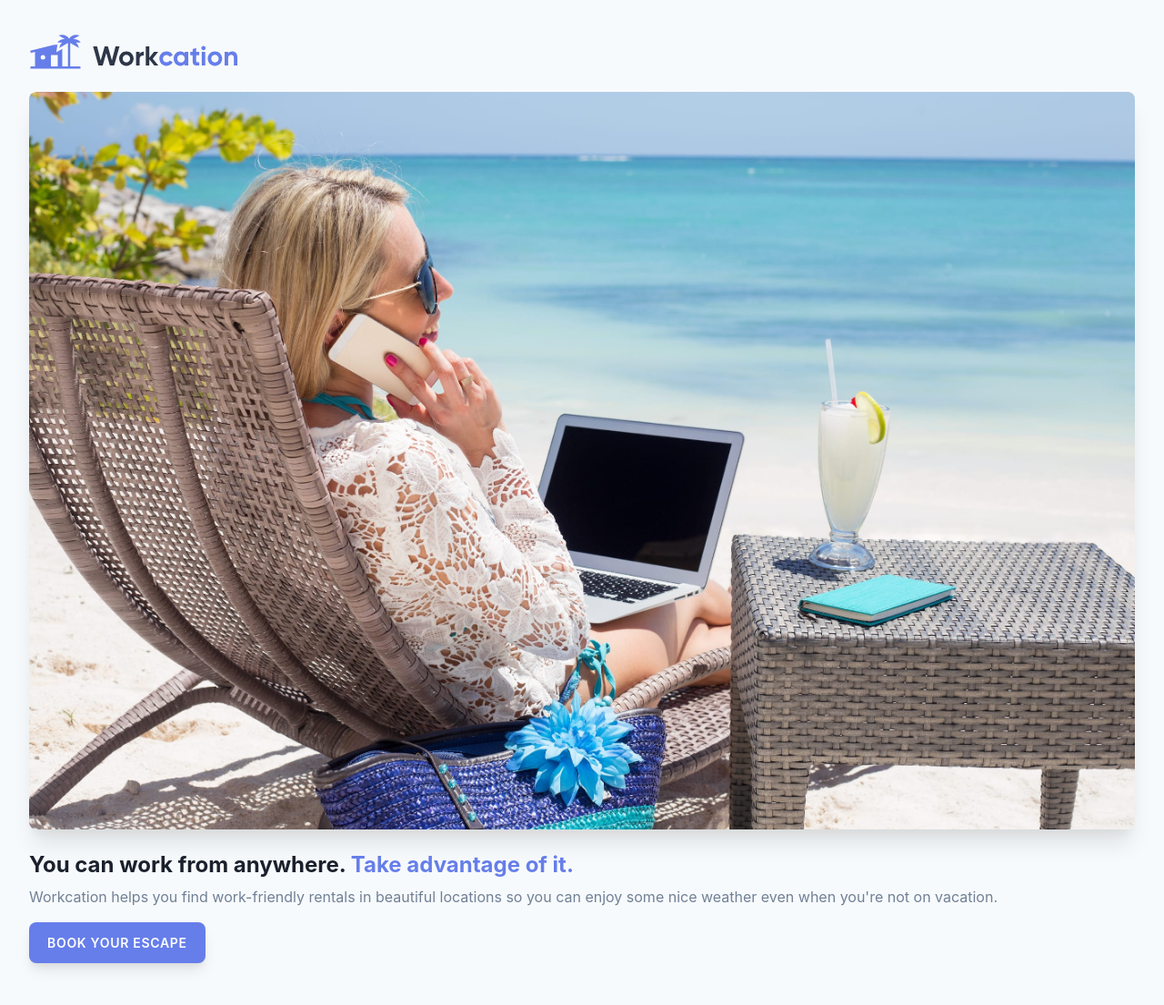
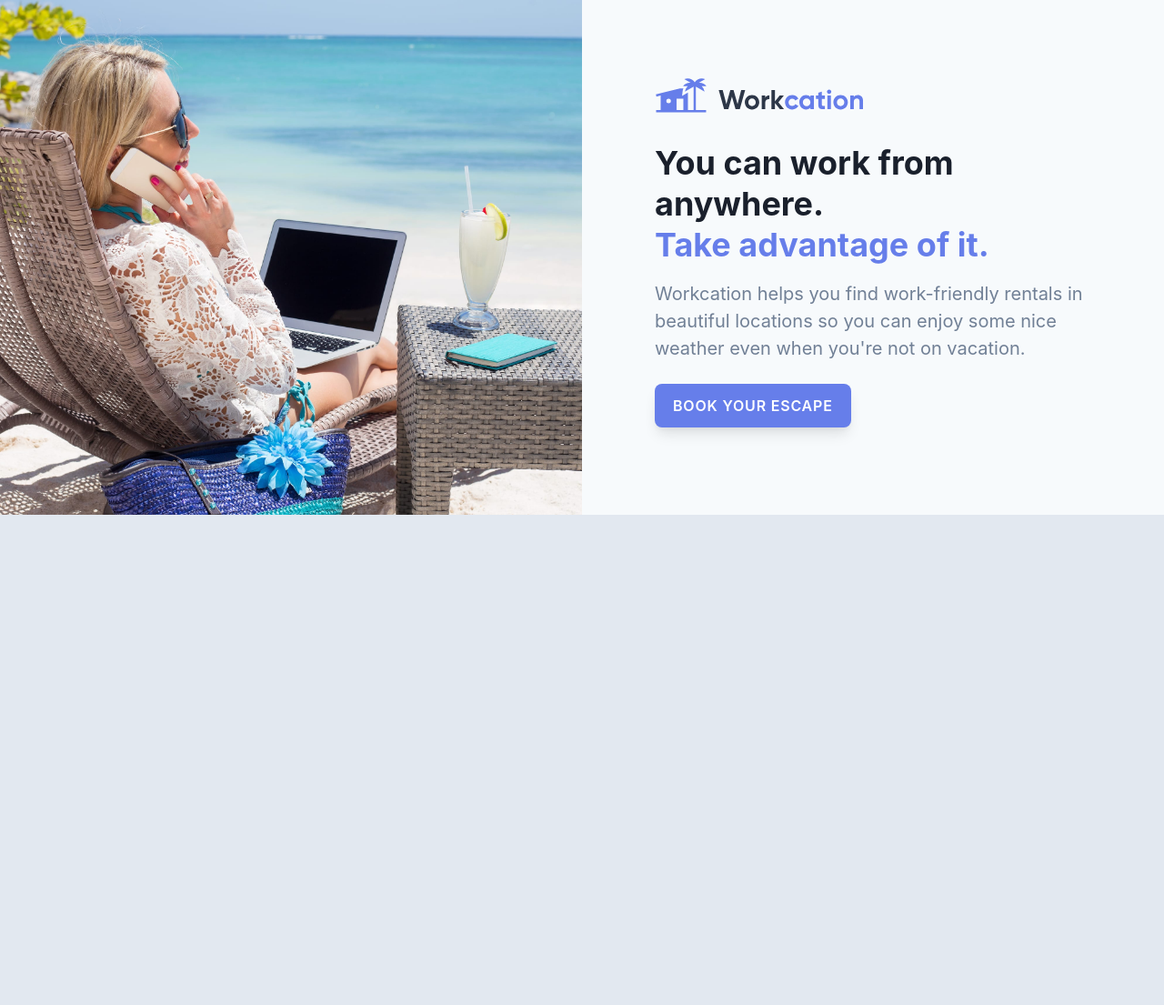
Before and after one commit to coolsaigit/tailwind-starter, a website: page public/index.html in a window 1280 px wide. Shown: the part 11-1116 px from the top of the page at 91% size. After the commit the page ends 800 px from the top, so only its background shows below. Drawn offline with Linux system fonts and the light colour scheme.

Commit message:
added sample1 files

```diff
--- a/package.json
+++ b/package.json
@@ -4,6 +4,7 @@
   "description": "",
   "main": "index.js",
   "scripts": {
+    "dev": "watch 'npm run build' public",
     "build": "postcss css/tailwind.css -o public/build/tailwind.css"
   },
   "author": "",
@@ -11,6 +12,7 @@
   "dependencies": {
     "autoprefixer": "^9.6.1",
     "postcss-cli": "^6.1.3",
-    "tailwindcss": "^1.1.2"
+    "tailwindcss": "^1.1.2",
+    "watch": "^1.0.2"
   }
 }
--- a/public/index.html
+++ b/public/index.html
@@ -6,19 +6,26 @@
   <title>Document</title>
   <link rel="stylesheet" href="./build/tailwind.css">
 </head>
-<body class="bg-gray-100">
-  <div class="px-8 py-12">
-    <img class="h-10" src="./img/logo.svg" alt="Workcation">
-    <img class="mt-6 rounded-lg shadow-xl" src="./img/beach-work.jpg" alt="Woman workcationing on the beach">
-    <h1 class="mt-6 text-2xl font-bold text-gray-900 leading-tight">
-      You can work from anywhere.
-      <span class="text-indigo-500">Take advantage of it.</span>
-    </h1>
-    <p class="mt-2 text-gray-600">
-      Workcation helps you find work-friendly rentals in beautiful locations so you can enjoy some nice weather even when you're not on vacation.
-    </p>
-    <div class="mt-4">
-      <a href="#" class="inline-block px-5 py-3 rounded-lg shadow-lg bg-indigo-500 hover:bg-indigo-400 text-sm text-white uppercase tracking-wider font-semibold">Book your escape</a>
+<body class="bg-gray-300">
+  <div class="bg-gray-100 flex">
+    <div class="hidden lg:block lg:w-1/2 lg:relative">
+      <img class="absolute inset-0 h-full w-full object-cover object-center" src="./img/beach-work.jpg" alt="Woman workcationing on the beach">
+    </div>
+    <div class="px-8 py-12 max-w-md mx-auto sm:max-w-xl lg:max-w-full lg:w-1/2 lg:py-24 lg:px-12">
+      <div class="xl:max-w-lg xl:ml-auto">
+        <img class="h-10" src="./img/logo.svg" alt="Workcation">
+        <img class="mt-6 rounded-lg shadow-xl sm:mt-8 sm:h-64 sm:w-full sm:object-cover sm:object-center lg:hidden" src="./img/beach-work.jpg" alt="Woman workcationing on the beach">
+        <h1 class="mt-6 text-2xl font-bold text-gray-900 leading-tight sm:mt-8 sm:text-4xl lg:text-3xl xl:text-4xl">
+          You can work from anywhere.
+          <br class="hidden lg:inline"><span class="text-indigo-500">Take advantage of it.</span>
+        </h1>
+        <p class="mt-2 text-gray-600 sm:mt-4 sm:text-xl">
+          Workcation helps you find work-friendly rentals in beautiful locations so you can enjoy some nice weather even when you're not on vacation.
+        </p>
+        <div class="mt-4 sm:mt-6">
+          <a href="#" class="inline-block px-5 py-3 rounded-lg shadow-lg bg-indigo-500 text-sm text-white uppercase tracking-wider font-semibold sm:text-base">Book your escape</a>
+        </div>
+      </div>
     </div>
   </div>
 </body>
```
Also changed, not shown: 1 other file.
